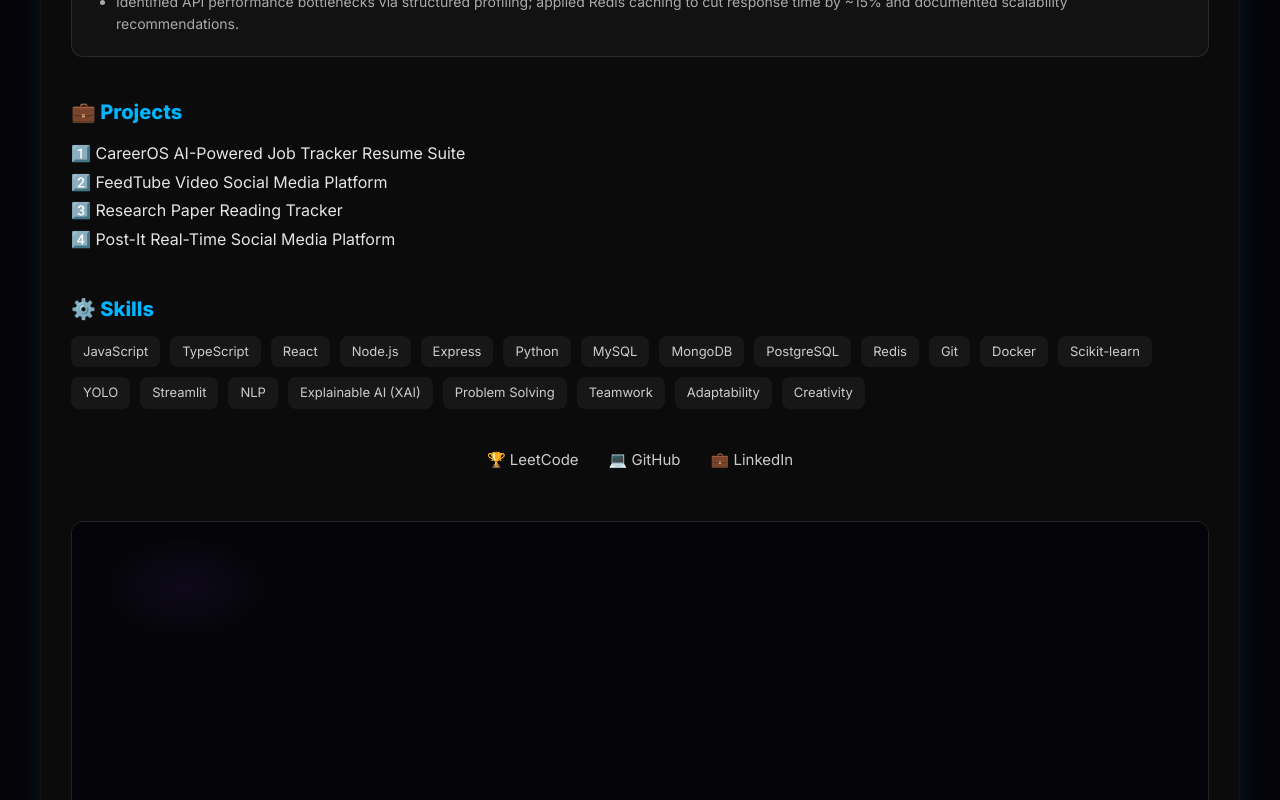
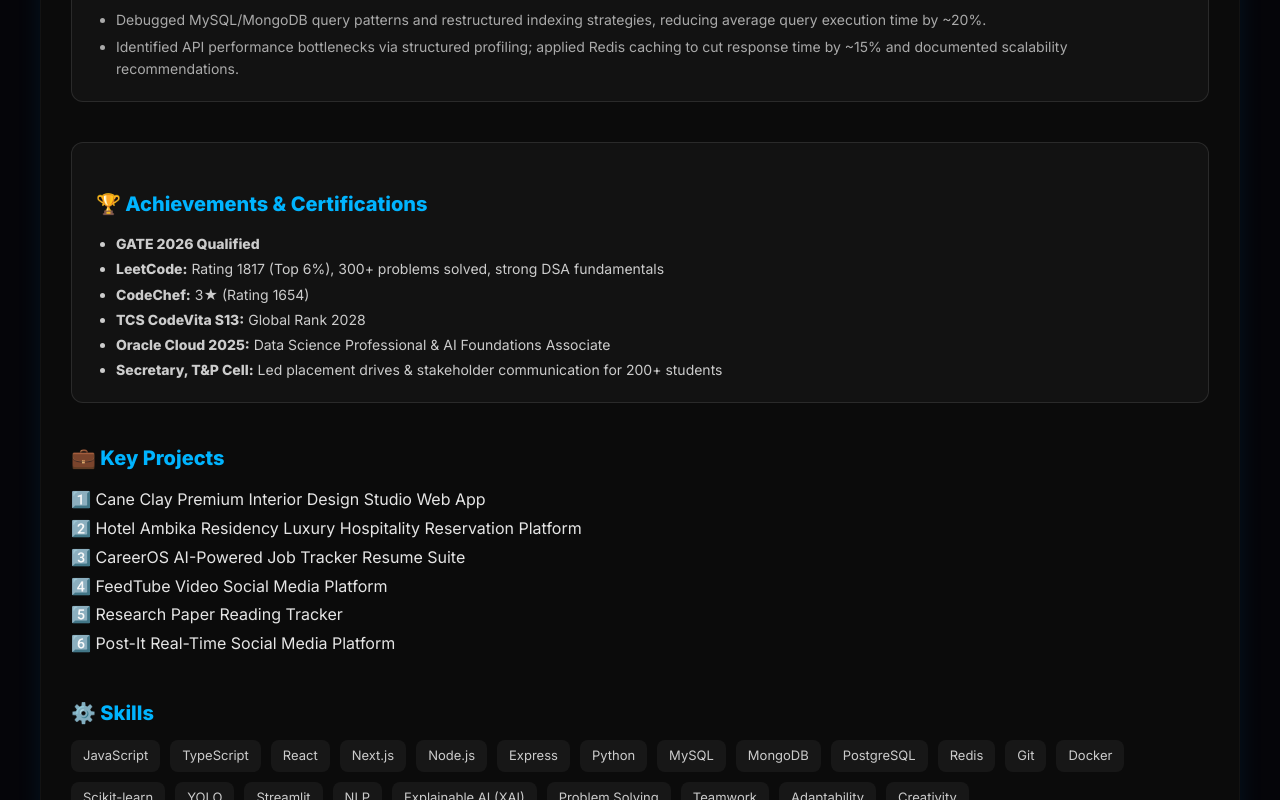
Before and after one commit to pahwajii/Myweb, a React (Vite) app: page /resume in a window 1280 px wide. Shown: the part 1440-2240 px from the top of the page. Built offline with nearby package versions, Linux system fonts and the light colour scheme; the HTML template or start-up script is replaced by a standard one.

Commit message:
new projects

```diff
--- a/src/pages/Resume.jsx
+++ b/src/pages/Resume.jsx
@@ -1,6 +1,6 @@
 import React from "react";
 import { motion } from "framer-motion";
-import { profile, education, skills, socialLinks, leetcodeLink, projects, experience } from "../portfolioData";
+import { profile, education, skills, socialLinks, leetcodeLink, codechefLink, projects, experience } from "../portfolioData";
 
 export default function Resume() {
   return (
@@ -145,6 +145,32 @@
           </div>
         </motion.div>
 
+        {/* Achievements & Certifications */}
+        <motion.div
+          initial={{ opacity: 0, y: 20 }}
+          animate={{ opacity: 1, y: 0 }}
+          transition={{ delay: 0.75 }}
+          style={{
+            marginTop: 40,
+            border: "1px solid rgba(255,255,255,0.1)",
+            borderRadius: 12,
+            padding: "20px 24px",
+            background: "rgba(255,255,255,0.03)",
+          }}
+        >
+          <h4 style={{ fontSize: 20, color: "#00b4ff", marginBottom: 12 }}>
+            🏆 Achievements & Certifications
+          </h4>
+          <ul style={{ paddingLeft: 20, margin: 0, color: "#ccc", fontSize: 14, lineHeight: 1.8 }}>
+            <li><strong>GATE 2026 Qualified</strong></li>
+            <li><strong>LeetCode:</strong> Rating 1817 (Top 6%), 300+ problems solved, strong DSA fundamentals</li>
+            <li><strong>CodeChef:</strong> 3★ (Rating 1654)</li>
+            <li><strong>TCS CodeVita S13:</strong> Global Rank 2028</li>
+            <li><strong>Oracle Cloud 2025:</strong> Data Science Professional & AI Foundations Associate</li>
+            <li><strong>Secretary, T&P Cell:</strong> Led placement drives & stakeholder communication for 200+ students</li>
+          </ul>
+        </motion.div>
+
         {/* Projects */}
         <motion.div
           initial={{ opacity: 0, y: 20 }}
@@ -152,9 +178,9 @@
           transition={{ delay: 0.8 }}
           style={{ marginTop: 40 }}
         >
-          <h4 style={{ fontSize: 20, color: "#00b4ff", marginBottom: 12 }}>💼 Projects</h4>
+          <h4 style={{ fontSize: 20, color: "#00b4ff", marginBottom: 12 }}>💼 Key Projects</h4>
           <ul style={{ listStyle: "none", padding: 0, margin: 0, lineHeight: 1.8 }}>
-            {projects.slice(0, 4).map((proj, idx) => (
+            {projects.slice(0, 6).map((proj, idx) => (
               <li key={idx}>{idx + 1}️⃣ {proj.title.replace(/[^\w\s\-–]/gu, "").trim()}</li>
             ))}
           </ul>
@@ -196,12 +222,14 @@
           style={{
             display: "flex",
             justifyContent: "center",
-            gap: 30,
+            flexWrap: "wrap",
+            gap: 24,
             marginTop: 40,
           }}
         >
           {[
             { name: "🏆 LeetCode", link: leetcodeLink },
+            { name: "⭐ CodeChef", link: codechefLink },
             { name: "💻 GitHub", link: socialLinks.find(s => s.title.toLowerCase() === 'github')?.link || '#' },
             { name: "💼 LinkedIn", link: socialLinks.find(s => s.title.toLowerCase() === 'linkedin')?.link || '#' },
           ].map((site) => (
--- a/src/portfolioData.js
+++ b/src/portfolioData.js
@@ -18,12 +18,13 @@
   ],
   bio1: 'Hi, I’m Lakshay Pahwa — a Full-Stack Developer passionate about building high-performance, robust, and scalable web applications. I specialize in the MERN stack, TypeScript, and database optimization, with a strong focus on clean API design and modern UI/UX.',
   bio2: 'I have hands-on experience designing RESTful APIs, implementing real-time communication via WebSockets, and automating test suites. I enjoy resolving performance bottlenecks and building tools that make interaction intuitive and efficient.',
-  bio3: 'B.Tech CSE student at BIET Jhansi with hands-on internship experience in API development, authentication architectures, and test automation. Proven problem solver with a LeetCode rating of 1817 (Top 6%) and expertise in JavaScript, Python, and SQL.',
+  bio3: 'B.Tech CSE student at BIET Jhansi with hands-on internship experience in API development, authentication architectures, and test automation. GATE 2026 Qualified, LeetCode 1817 (Top 6%), CodeChef 3★ (1654), TCS CodeVita S13 Global Rank 2028, with expertise in JavaScript, Python, SQL, and Full-Stack Development.',
 }
 
 export const socialLinks = [
   { img: '/github.png', title: 'GitHub', link: 'https://github.com/pahwajii' },
   { img: '/linkedin.png', title: 'LinkedIn', link: 'https://www.linkedin.com/in/lakshay-pahwa-a45991251' },
+  { img: 'https://cdn.jsdelivr.net/gh/devicons/devicon/icons/codechef/codechef-original.svg', title: 'CodeChef', link: 'https://www.codechef.com/users/lakshay_pahwa' },
   { img: '/gmail.png', title: 'Email', link: 'mailto:lakshaypahwa47@gmail.com' },
   { img: '/whatsapp.png', title: 'WhatsApp', link: 'https://wa.me/+916396339806' },
   { img: '/insta.png', title: 'Instagram', link: 'https://www.instagram.com/_._.lakshayyyyy._._' },
@@ -31,6 +32,7 @@
 ]
 
 export const leetcodeLink = 'https://leetcode.com/u/pahwajii/'
+export const codechefLink = 'https://www.codechef.com/users/lakshay_pahwa'
 
 export const education = [
   {
@@ -77,6 +79,22 @@
 
 export const projects = [
   {
+    title: '🏺 Cane & Clay — Premium Interior Design Studio Web App',
+    desc: 'Engineered the official web application for Cane & Clay, a luxury interior design studio. Built with Next.js (App Router), featuring multi-layered parallax hero scenes, bespoke service discipline showcases (Architecture, Bespoke Furniture, Turnkey Execution, Landscape Design), custom motion scroll animations, and optimized WebP media delivery.',
+    ss: '/proj_caneandclay.png',
+    tech: ['Next.js', 'React', 'Tailwind CSS', 'Framer Motion', 'GSAP', 'TypeScript', 'Node.js'],
+    live: 'https://caneandclay.com',
+    code: '#',
+  },
+  {
+    title: '🏨 Hotel Ambika Residency — Luxury Hospitality & Reservation Platform',
+    desc: 'Developed the official web platform for Hotel Ambika Residency in Port Blair (Sri Vijaya Puram), Andaman & Nicobar Islands. Built with Next.js, featuring interactive date-picker booking dialogs with LetsBook engine integration, Standard & Premium room showcases, Schema.org JSON-LD hotel metadata, and local Andaman travel guides.',
+    ss: '/proj_ambika.png',
+    tech: ['Next.js', 'React', 'Tailwind CSS', 'Schema.org JSON-LD', 'LetsBook API', 'TypeScript'],
+    live: 'https://ambikaresidency.com',
+    code: '#',
+  },
+  {
     title: '💼 CareerOS — AI-Powered Job Tracker & Resume Suite',
     desc: 'A production-grade, full-stack career suite featuring a job application CRM (Kanban, List, Calendar, and Analytics views), AI-assisted job description extraction, and an automated headless-Chrome rendering pipeline for generating high-fidelity tailored resumes in PDF, DOCX, and LaTeX formats.',
     ss: '/careeros.png',
@@ -94,7 +112,7 @@
   },
   {
     title: '📚 Research Paper Reading Tracker',
-    desc: 'Full-stack web app with React/TypeScript frontend (Recharts analytics: funnel, scatter, stacked bar) and Node.js/Express REST backend; deployed on Vercel + Render.',
+    desc: 'Full-stack web app with React/TypeScript frontend (Recharts analytics: funnel, scatter, stacked bar) and Node.js/Express REST backend. Implemented JWT auth with per-user data isolation; validated all endpoints in Postman with structured test cases covering auth, CRUD, analytics, and edge cases.',
     ss: '/research-paper.png',
     tech: ['React', 'TypeScript', 'Node.js', 'Express', 'MySQL', 'MongoDB', 'JWT', 'Recharts'],
     live: 'https://research-paper-vert.vercel.app/',
@@ -102,7 +120,7 @@
   },
   {
     title: '💬 Post-It — Real-Time Social Media Platform',
-    desc: 'Built a full-stack social platform with real-time WebSocket messaging (Socket.io), REST API backend, and jQuery/AJAX frontend for zero-reload feed and notification updates.',
+    desc: 'Built a full-stack social platform with real-time WebSocket messaging (Socket.io), REST API backend, and jQuery/AJAX frontend for zero-reload feed. Designed RESTful URL routing, dual MongoDB/MySQL data models, and applied BFS graph traversal for social connection recommendations.',
     ss: '/postit.png',
     tech: ['Node.js', 'Express.js', 'MySQL', 'MongoDB', 'Socket.io', 'jQuery', 'AJAX', 'HTML', 'CSS'],
     live: 'https://social-web-xi.vercel.app',
@@ -126,7 +144,7 @@
   },
   {
     title: '💳 Subscription-based Payment System (Razorpay)',
-    desc: 'Webhook-based payment reconciliation covering full subscription lifecycle; reduced failed-transaction fallthrough by ~40% via Regex-based event classification and retry logic.',
+    desc: 'Webhook-based payment reconciliation covering full subscription lifecycle; reduced failed-transaction fallthrough by ~40% via Regex event classification. Documented 10+ API routes with edge-case test decisions; maintained shared knowledge base of failure modes.',
     ss: '/razorpay-integration.png',
     tech: ['Node.js', 'MySQL', 'Razorpay API', 'Webhooks', 'Jest', 'OOP'],
     live: '#',
@@ -234,6 +252,7 @@
   { name: 'JavaScript', logo: 'https://cdn.jsdelivr.net/gh/devicons/devicon/icons/javascript/javascript-original.svg' },
   { name: 'TypeScript', logo: 'https://cdn.jsdelivr.net/gh/devicons/devicon/icons/typescript/typescript-original.svg' },
   { name: 'React', logo: 'https://cdn.jsdelivr.net/gh/devicons/devicon/icons/react/react-original.svg' },
+  { name: 'Next.js', logo: 'https://cdn.jsdelivr.net/gh/devicons/devicon/icons/nextjs/nextjs-original.svg' },
   { name: 'Node.js', logo: 'https://cdn.jsdelivr.net/gh/devicons/devicon/icons/nodejs/nodejs-original.svg' },
   { name: 'Express', logo: 'https://cdn.jsdelivr.net/gh/devicons/devicon/icons/express/express-original.svg' },
   { name: 'Python', logo: 'https://cdn.jsdelivr.net/gh/devicons/devicon/icons/python/python-original.svg' },
@@ -247,7 +266,7 @@
 
 export const skillsRows = [
   [
-    { title: 'Frontend Technologies', items: ['React.js', 'JavaScript (ES6+)', 'TypeScript', 'HTML5', 'CSS3', 'jQuery', 'AJAX'] },
+    { title: 'Frontend Technologies', items: ['React.js', 'Next.js (App Router)', 'TypeScript', 'JavaScript (ES6+)', 'Tailwind CSS', 'HTML5/CSS3', 'jQuery', 'AJAX'] },
     { title: 'Backend & APIs', items: ['Node.js', 'Express.js', 'REST API Design', 'MVC Architecture', 'Webhooks'] },
     { title: 'Databases & Cache', items: ['MongoDB', 'MySQL', 'PostgreSQL', 'Firebase Firestore', 'Redis'] },
     { title: 'Tools & Testing', items: ['Git', 'Postman', 'Jest', 'Docker', 'Vercel', 'Render'] },
@@ -268,8 +287,11 @@
       title: 'Soft Skills / Achievements',
       items: [
         'GATE 2026 Qualified',
+        'LeetCode Rating 1817 (Top 6%)',
+        'CodeChef 3★ (Rating 1654)',
+        'TCS CodeVita S13 (Global Rank 2028)',
         'T&P Cell Secretary (200+ students)',
-        'Problem Solving',
+        'Problem Solving & Strong DSA',
         'Teamwork & Collaboration',
         'Communication'
       ],
@@ -285,6 +307,20 @@
       date: '2026',
       img: '/certs/gate.png', // Placeholder SVG
       link: '#',
+    },
+    {
+      title: 'LeetCode 1817 (Top 6% Rank)',
+      org: 'LeetCode',
+      date: '2025-2026',
+      img: '/certs/leet.png',
+      link: 'https://leetcode.com/u/pahwajii/',
+    },
+    {
+      title: 'CodeChef 3★ (Rating 1654)',
+      org: 'CodeChef',
+      date: '2025',
+      img: '/certs/codechef.png',
+      link: 'https://www.codechef.com/users/lakshay_pahwa',
     },
     {
       title: 'Oracle Cloud Data Science Professional',
@@ -324,7 +360,7 @@
   ],
   other: [
     {
-      title: 'TCS CodeVita Season 13 Rank Certificate',
+      title: 'TCS CodeVita Season 13 (Global Rank 2028)',
       org: 'Tata Consultancy Services (TCS)',
       date: '2025',
       img: '/certs/codevita.png',
```
Also changed, not shown: public/proj_ambika.png (added), public/proj_caneandclay.png (added).
